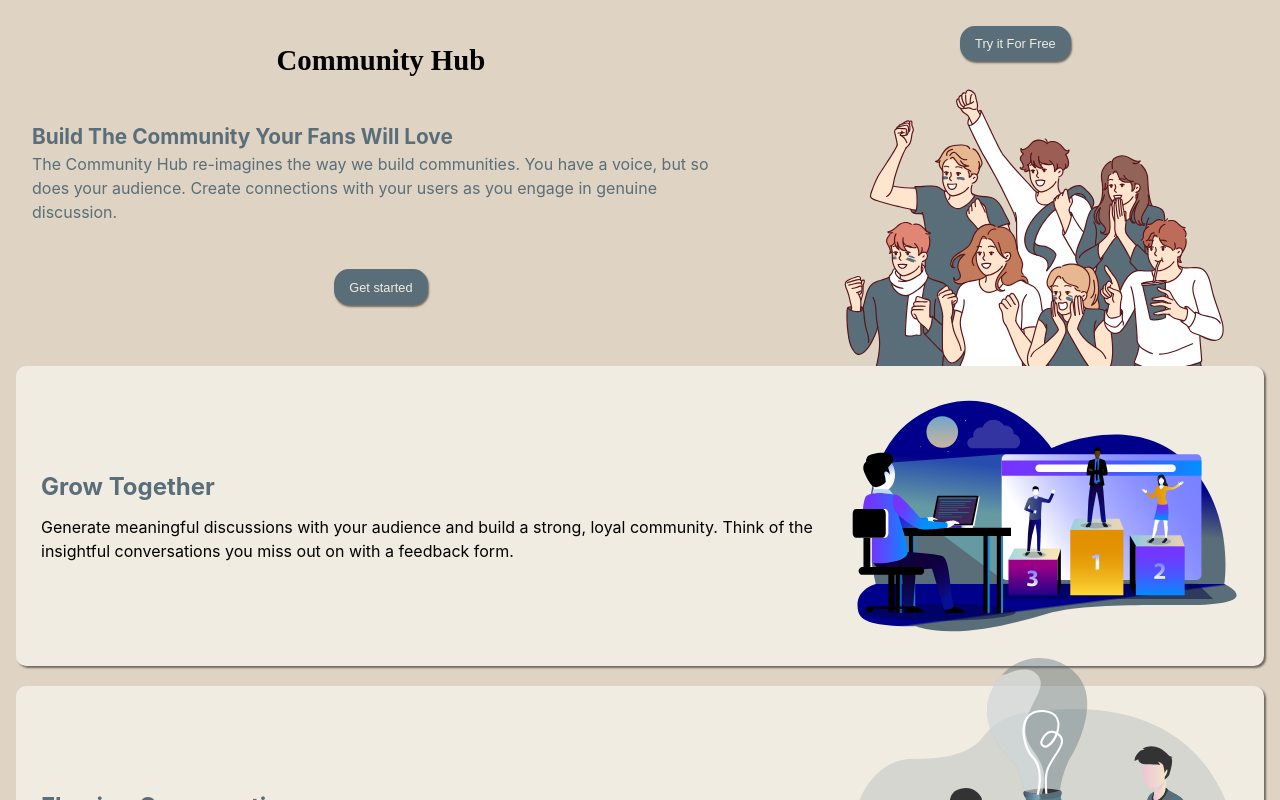
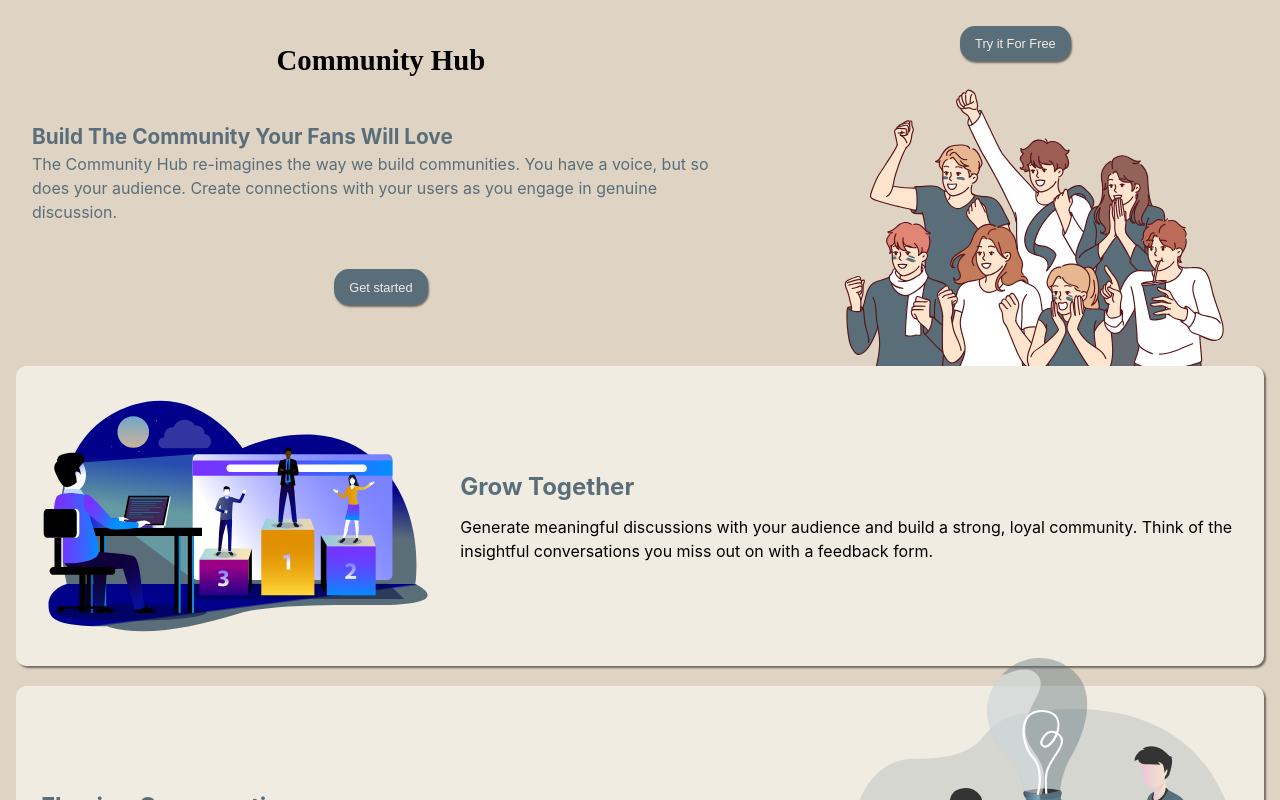
Before and after one commit to Lu-Smith/community-website-react, a React (Vite) app: page / in a window 1280 px wide. Shown: the top 800 px of the page. Built offline with nearby package versions, Linux system fonts and the light colour scheme; a web font is replaced by a local one.

Commit message:
Updated Main.tsx

```diff
--- a/src/components/Main.tsx
+++ b/src/components/Main.tsx
@@ -51,6 +51,11 @@ const Main: React.FC = () => {
     <Wrapper role='main'>
         {content.map((cont, index) => (
           <SectorComponent role='sector' key={index}>
+            {!(index % 2)  ?
+             <Image src={cont.img} alt='sector' role='image' />
+            :
+            ''
+            }
             <ContentContainer>
               <Title role='title'>
                 {cont.title}
@@ -59,7 +64,11 @@ const Main: React.FC = () => {
                 {cont.content}
               </Content>
             </ContentContainer>
-            <Image src={cont.img} alt='sector' role='image' />
+            {index % 2 ?
+             <Image src={cont.img} alt='sector' role='image' />
+            :
+            ''
+            }
           </SectorComponent>
         ))}
     </Wrapper>
```
